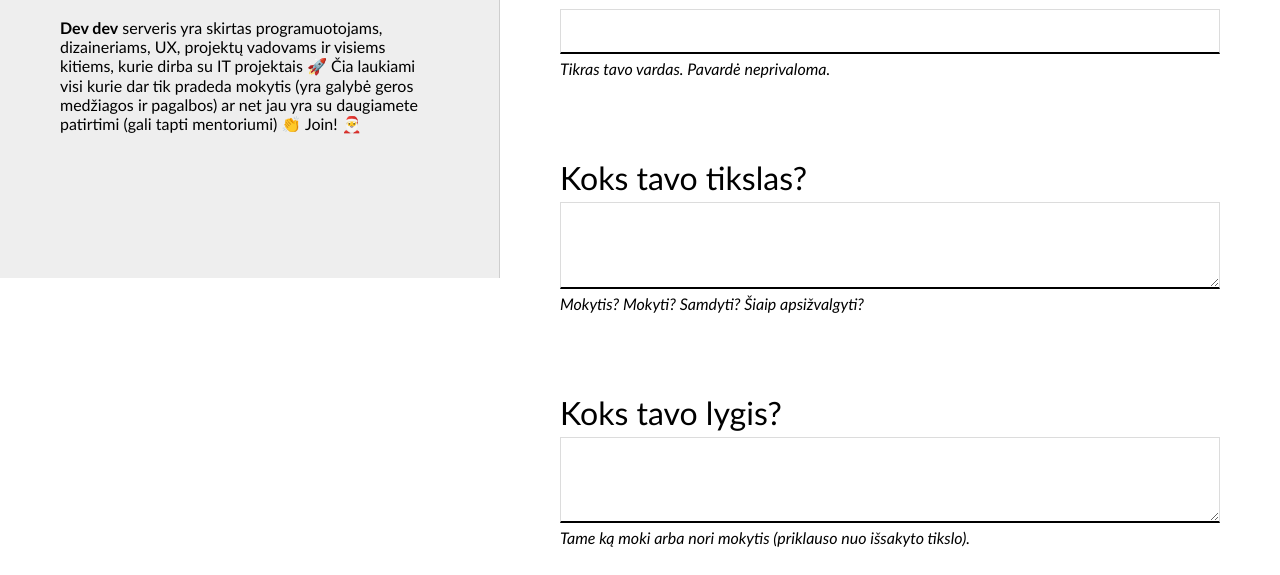
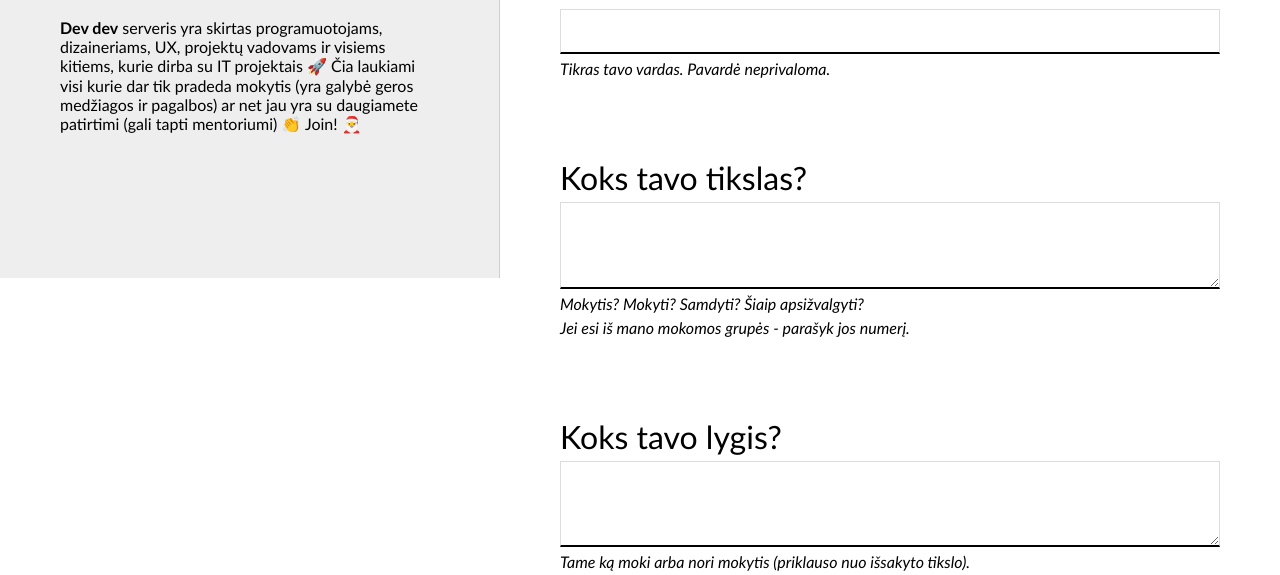
Before and after one commit to belauzas/discord-invite, a website: page index.html in a window 1280 px wide. Shown: the part 522-1097 px from the top of the page. Drawn offline with Linux system fonts and the light colour scheme.

Commit message:
Hint about group

```diff
--- a/index.html
+++ b/index.html
@@ -41,6 +41,7 @@
                     <div id="reason-err" class="err"></div>
                     <textarea id="reason"></textarea>
                     <div class="comment">Mokytis? Mokyti? Samdyti? Šiaip apsižvalgyti?</div>
+                    <div class="comment">Jei esi iš mano mokomos grupės - parašyk jos numerį.</div>
                 </div>
                 <div class="question">
                     <label for="level" class="label">Koks tavo lygis?</label>
```
